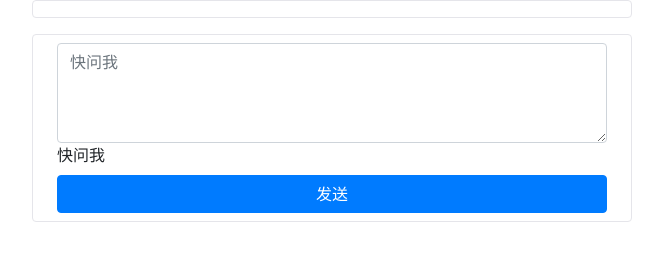
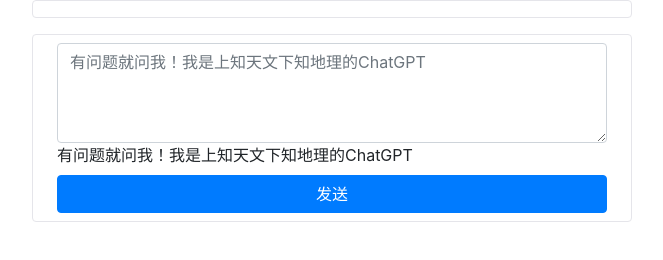
Before and after one commit to justin-jiajia/webchatgpt, a plain HTML site: page index.html in a window 1280 px wide. Shown: the whole page, without its empty margins (308-971 px from the left). Drawn offline with nearby package versions, Linux system fonts and the light colour scheme.

Commit message:
fix placeholder

```diff
--- a/index.html
+++ b/index.html
@@ -11,8 +11,8 @@
     <div id="chatbox" class="imessage"></div>
     <div class="imessage">
         <div class="form-floating">
-            <textarea class="form-control" placeholder="快问我" id="chatquestion" style="height: 100px"></textarea>
-            <label for="chatquestion">快问我</label>
+            <textarea class="form-control" placeholder="有问题就问我！我是上知天文下知地理的ChatGPT" id="chatquestion" style="height: 100px"></textarea>
+            <label for="chatquestion">有问题就问我！我是上知天文下知地理的ChatGPT</label>
         </div>
         <button type="button" class="btn btn-primary" id="send">发送</button>
     </div>
```
